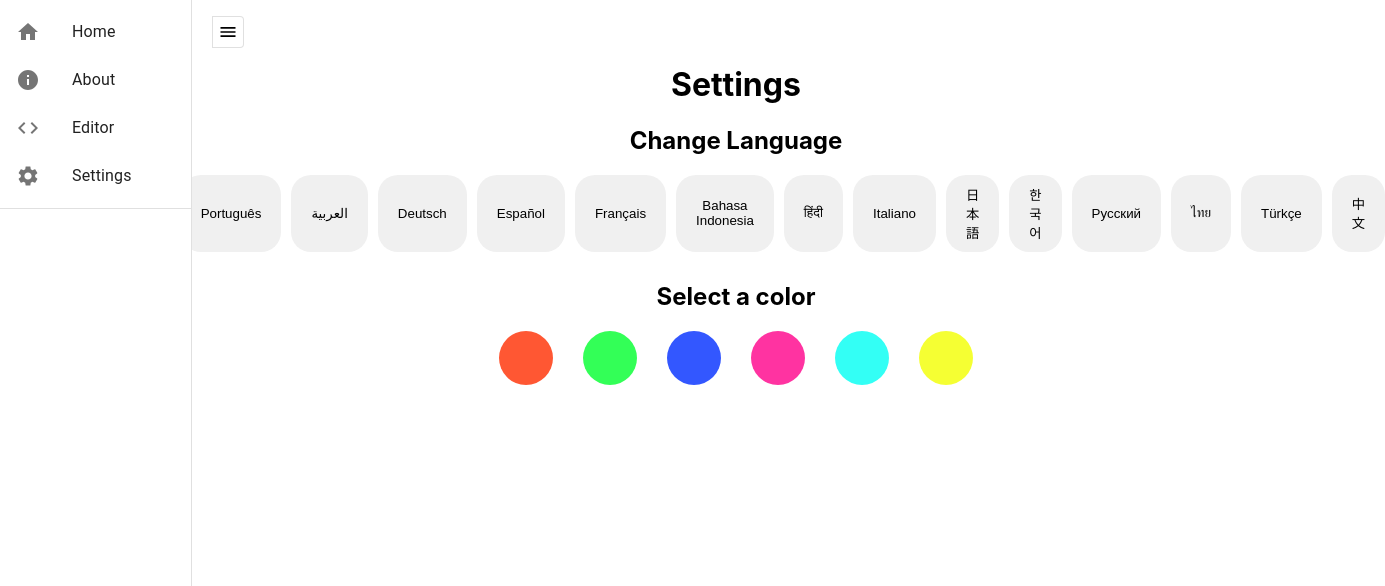
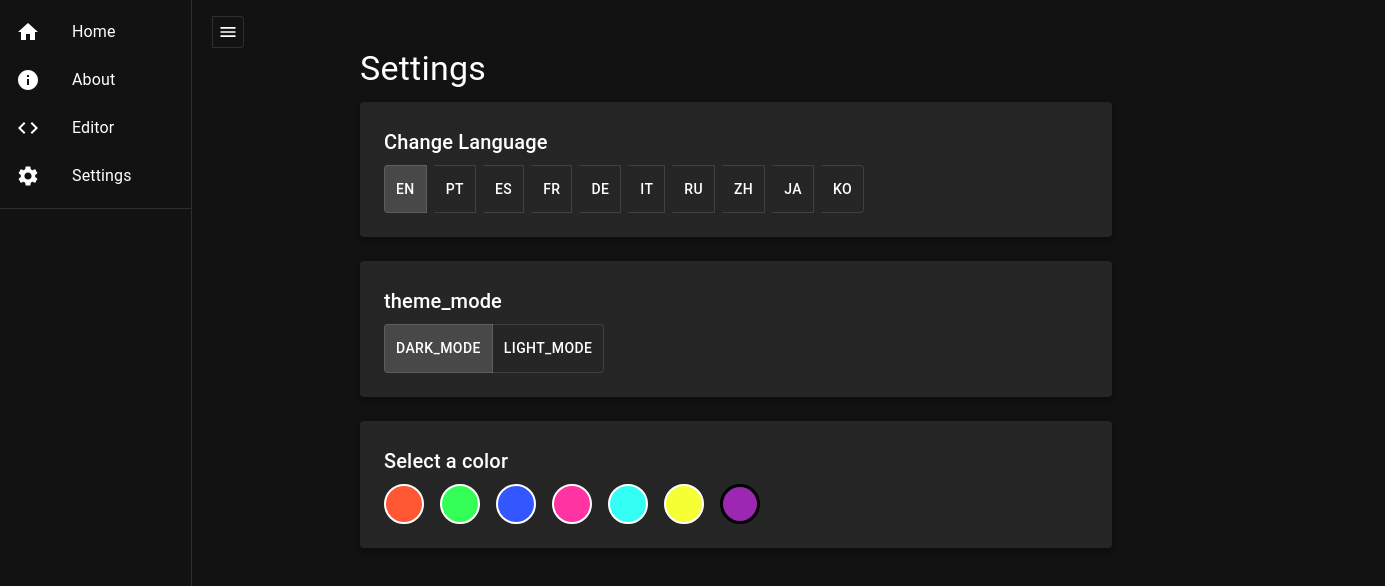
Before and after one commit to maykeanselmo/Taskfy, a React (Create React App) app in the folder taskfy_web_app/: page /settings in a window 1280 px wide. Shown: the top 586 px of the page, 1385 px wide, since content can reach past the window. Built offline with nearby package versions, Linux system fonts and the light colour scheme.

Commit message:
feat: cor personalizavel

```diff
--- a/taskfy_web_app/src/App.js
+++ b/taskfy_web_app/src/App.js
@@ -11,11 +11,14 @@ import Test from "./model/test";
 import RegisterPage from "./pages/register";
 import {LanguageProvider} from "./utils/translations";
 import AppDrawerWrapper from "./components/AppDrawerWrapper";
-
+import ThemeProvider from "./components/ThemeProvider";
+import { RecoilRoot } from 'recoil';
 
 export default function App() {
   return (
     <Router>
+      <RecoilRoot>
+      <ThemeProvider>
       <LanguageProvider>
       <Routes>
         {/* Rotas com layout principal */}
@@ -31,6 +34,8 @@ export default function App() {
         <Route path="/register" element={<RegisterPage />} />
       </Routes>
       </LanguageProvider>
+      </ThemeProvider>
+      </RecoilRoot>
     </Router>
   );
 }
--- /dev/null
+++ b/taskfy_web_app/src/components/ThemeProvider.jsx
@@ -0,0 +1,26 @@
+import React from 'react';
+import { useRecoilValue } from 'recoil';
+import { createTheme, ThemeProvider as MuiThemeProvider, CssBaseline } from '@mui/material';
+import { settingsState } from '../model/state';
+
+const ThemeProvider = ({ children }) => {
+  const { darkMode, colorScheme } = useRecoilValue(settingsState);
+
+  const theme = createTheme({
+    palette: {
+      mode: darkMode === 'true' ? 'dark' : 'light',
+      primary: {
+        main: colorScheme || '#9c27b0', // roxo padrão
+      },
+    },
+  });
+
+  return (
+    <MuiThemeProvider theme={theme}>
+      <CssBaseline />
+      {children}
+    </MuiThemeProvider>
+  );
+};
+
+export default ThemeProvider;
--- a/taskfy_web_app/src/model/state.js
+++ b/taskfy_web_app/src/model/state.js
@@ -1,25 +1,10 @@
 import { atom } from 'recoil';
-
-export const tasksState = atom({
-  key: 'tasksState',
-  default: [], // Lista inicial de tasks
-});
-
-export const currentTaskState = atom({
-  key: 'currentTaskState',
-  default: null, // Task aberta atualmente
-});
-
-export const userState = atom({
-  key: 'userState',
-  default: null, // Usuário logado
-});
 
 export const settingsState = atom({
   key: 'appearenceState',
   default: {
     darkMode: localStorage.getItem('darkMode') || 'true', // Default: DarkMode Ativado
-    colorScheme: localStorage.getItem('seed') || 'purple'
+    colorScheme: localStorage.getItem('seed') || '#9c27b0'
   },
 });
 
--- a/taskfy_web_app/src/pages/settings.jsx
+++ b/taskfy_web_app/src/pages/settings.jsx
@@ -1,93 +1,87 @@
-import React from "react";
-import './settings.css';
-import { t, setLanguage } from "../utils/translations";
+import React from 'react';
 import { useRecoilState } from 'recoil';
-import { languageState } from '../model/state';
+import { settingsState, languageState } from '../model/state';
+import { Box, Typography, ToggleButton, ToggleButtonGroup, Button, Grid, Paper } from '@mui/material';
+import { t, setLanguage } from '../utils/translations';
 
 const Settings = () => {
-    // Recoil hook para acessar o estado de idioma
+  const [settings, setSettings] = useRecoilState(settingsState);
   const [language, setLanguageState] = useRecoilState(languageState);
 
-    const HandlechangeLanguage = (lang) => {
-        setLanguage(lang);  // Atualiza o idioma no localStorage
-        setLanguageState(lang);  // Atualiza o estado do Recoil
+  const handleLanguageChange = (lang) => {
+    setLanguage(lang);
+    localStorage.setItem('language', lang);
+    setLanguageState(lang);
   };
 
-    // Cores disponíveis para o seletor de cor
-    const colors = ["#FF5733", "#33FF57", "#3357FF", "#FF33A1", "#33FFF5", "#F5FF33"];
+  const handleDarkModeChange = (event, value) => {
+    if (value !== null) {
+      localStorage.setItem('darkMode', value);
+      setSettings(prev => ({ ...prev, darkMode: value }));
+    }
+  };
+
+  const handleColorChange = (color) => {
+    localStorage.setItem('seed', color);
+    setSettings(prev => ({ ...prev, colorScheme: color }));
+  };
+
+  const languages = ["en", "pt", "es", "fr", "de", "it", "ru", "zh", "ja", "ko"];
+  const colors = ["#FF5733", "#33FF57", "#3357FF", "#FF33A1", "#33FFF5", "#F5FF33", "#9c27b0"];
 
   return (
-        <div className="settings-page">
-            {/* Título da página */}
-            <h1>{t("settings_title")}</h1>
+    <Box p={3} maxWidth="800px" margin="auto">
+      <Typography variant="h4" gutterBottom>{t("settings_title")}</Typography>
 
-            {/* Seção de mudança de idioma */}
-            <div className="language-section">
-                <h2>{t("change_language")}</h2>
-                <div className="language-buttons">
-                    <button onClick={() => HandlechangeLanguage("en")} className={language === "en" ? "active" : ""}>
-                        English
-                    </button>
-                    <button onClick={() => HandlechangeLanguage("pt")} className={language === "pt" ? "active" : ""}>
-                        Português
-                    </button>
-                    <button onClick={() => HandlechangeLanguage("ar")} className={language === "ar" ? "active" : ""}>
-                        العربية
-                    </button>
-                    <button onClick={() => HandlechangeLanguage("de")} className={language === "de" ? "active" : ""}>
-                        Deutsch
-                    </button>
-                    <button onClick={() => HandlechangeLanguage("es")} className={language === "es" ? "active" : ""}>
-                        Español
-                    </button>
-                    <button onClick={() => HandlechangeLanguage("fr")} className={language === "fr" ? "active" : ""}>
-                        Français
-                    </button>
-                    <button onClick={() => HandlechangeLanguage("id")} className={language === "id" ? "active" : ""}>
-                        Bahasa Indonesia
-                    </button>
-                    <button onClick={() => HandlechangeLanguage("hi")} className={language === "hi" ? "active" : ""}>
-                        हिंदी
-                    </button>
-                    <button onClick={() => HandlechangeLanguage("it")} className={language === "it" ? "active" : ""}>
-                        Italiano
-                    </button>
-                    <button onClick={() => HandlechangeLanguage("ja")} className={language === "ja" ? "active" : ""}>
-                        日本語
-                    </button>
-                    <button onClick={() => HandlechangeLanguage("ko")} className={language === "ko" ? "active" : ""}>
-                        한국어
-                    </button>
-                    <button onClick={() => HandlechangeLanguage("ru")} className={language === "ru" ? "active" : ""}>
-                        Русский
-                    </button>
-                    <button onClick={() => HandlechangeLanguage("th")} className={language === "th" ? "active" : ""}>
-                        ไทย
-                    </button>
-                    <button onClick={() => HandlechangeLanguage("tr")} className={language === "tr" ? "active" : ""}>
-                        Türkçe
-                    </button>
-                    <button onClick={() => HandlechangeLanguage("zh")} className={language === "zh" ? "active" : ""}>
-                        中文
-                    </button>
-                </div>
-            </div>
+      <Paper elevation={3} sx={{ p: 3, mb: 3 }}>
+        <Typography variant="h6" gutterBottom>{t("change_language")}</Typography>
+        <ToggleButtonGroup
+          value={language}
+          exclusive
+          onChange={(e, val) => val && handleLanguageChange(val)}
+          aria-label="language"
+          sx={{ flexWrap: 'wrap', gap: 1 }}
+        >
+          {languages.map((lang) => (
+            <ToggleButton key={lang} value={lang}>{lang.toUpperCase()}</ToggleButton>
+          ))}
+        </ToggleButtonGroup>
+      </Paper>
 
-            {/* Seletor de cor */}
-            <div className="color-picker-section">
-                <h2>{t("select_color")}</h2>
-                <div className="color-picker">
-                    {colors.map((color, index) => (
-                        <div
-                            key={index}
-                            className="color-circle"
-                            style={{ backgroundColor: color }}
-                            onClick={() => console.log("Cor selecionada:", color)} // Placeholder
+      <Paper elevation={3} sx={{ p: 3, mb: 3 }}>
+        <Typography variant="h6" gutterBottom>{t("theme_mode")}</Typography>
+        <ToggleButtonGroup
+          value={settings.darkMode}
+          exclusive
+          onChange={handleDarkModeChange}
+          aria-label="theme-mode"
+        >
+          <ToggleButton value="true">{t("dark_mode")}</ToggleButton>
+          <ToggleButton value="false">{t("light_mode")}</ToggleButton>
+        </ToggleButtonGroup>
+      </Paper>
+
+      <Paper elevation={3} sx={{ p: 3 }}>
+        <Typography variant="h6" gutterBottom>{t("select_color")}</Typography>
+        <Grid container spacing={2}>
+          {colors.map((color) => (
+            <Grid item key={color}>
+              <Box
+                onClick={() => handleColorChange(color)}
+                sx={{
+                  width: 40,
+                  height: 40,
+                  borderRadius: '50%',
+                  backgroundColor: color,
+                  border: color === settings.colorScheme ? '3px solid black' : '2px solid white',
+                  cursor: 'pointer'
+                }}
               />
+            </Grid>
           ))}
-                </div>
-            </div>
-        </div>
+        </Grid>
+      </Paper>
+    </Box>
   );
 };
 
```
Lines whose indentation alone changed are shown as unchanged.
